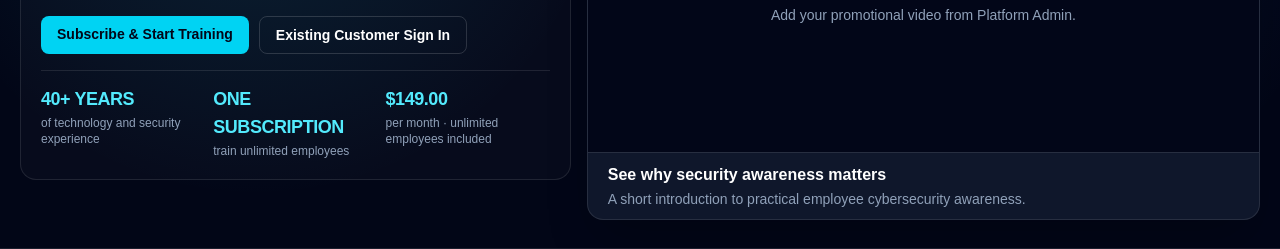
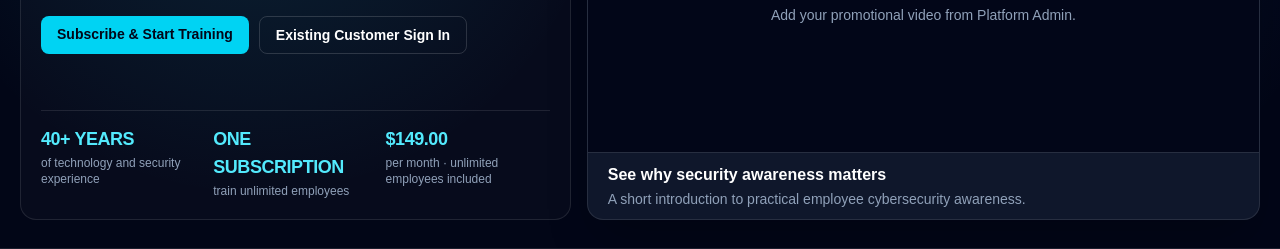
Before and after one commit to microsecs/cyber-training-platform, a Next.js app: page / in a window 1280 px wide. Shown: the part 340-589 px from the top of the page. Built offline with nearby package versions, Linux system fonts and the light colour scheme; no server answers; the database is empty.

Commit message:
MicroSECONDS v9.0.13 - equal height homepage hero

```diff
--- a/src/app/page.tsx
+++ b/src/app/page.tsx
@@ -12,8 +12,8 @@ export default async function Home() {
     <main>
       <section className="relative overflow-hidden border-b border-white/10">
         <div className="pointer-events-none absolute inset-0 bg-[radial-gradient(circle_at_20%_20%,rgba(34,211,238,0.12),transparent_32%),radial-gradient(circle_at_80%_30%,rgba(59,130,246,0.10),transparent_30%)]" />
-        <div className="relative mx-auto grid max-w-7xl gap-4 px-4 py-5 md:px-5 md:py-6 lg:grid-cols-[0.9fr_1.1fr] lg:items-start lg:py-7">
-          <div className="flex flex-col rounded-2xl border border-white/10 bg-white/[0.025] p-4 md:p-5">
+        <div className="relative mx-auto grid max-w-7xl gap-4 px-4 py-5 md:px-5 md:py-6 lg:grid-cols-[0.9fr_1.1fr] lg:items-stretch lg:py-7">
+          <div className="flex h-full flex-col rounded-2xl border border-white/10 bg-white/[0.025] p-4 md:p-5">
             <div className="mb-2 inline-flex w-fit rounded-full border border-cyan-400/20 bg-cyan-400/10 px-2.5 py-1 text-xs font-medium text-cyan-300">
               {settings.heroBadge}
             </div>
@@ -40,7 +40,7 @@ export default async function Home() {
               </Link>
             </div>
 
-            <div className="mt-4 grid grid-cols-3 gap-2 border-t border-white/10 pt-3.5">
+            <div className="mt-auto grid grid-cols-3 gap-2 border-t border-white/10 pt-3.5">
               <div>
                 <div className="text-lg font-black tracking-tight text-cyan-300">{settings.experienceValue}</div>
                 <div className="mt-0.5 text-xs leading-4 text-slate-400">{settings.experienceLabel}</div>
@@ -56,7 +56,7 @@ export default async function Home() {
             </div>
           </div>
 
-          <div className="flex flex-col overflow-hidden rounded-2xl border border-white/10 bg-slate-900 shadow-2xl">
+          <div className="flex h-full flex-col overflow-hidden rounded-2xl border border-white/10 bg-slate-900 shadow-2xl">
             {settings.playbackUrl ? (
               <video
                 key={settings.playbackUrl}
```
